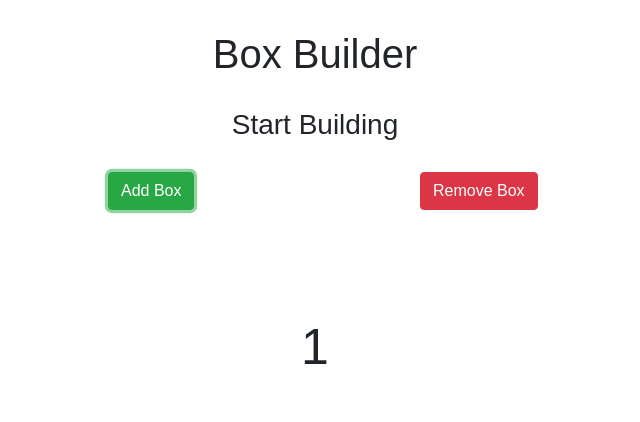
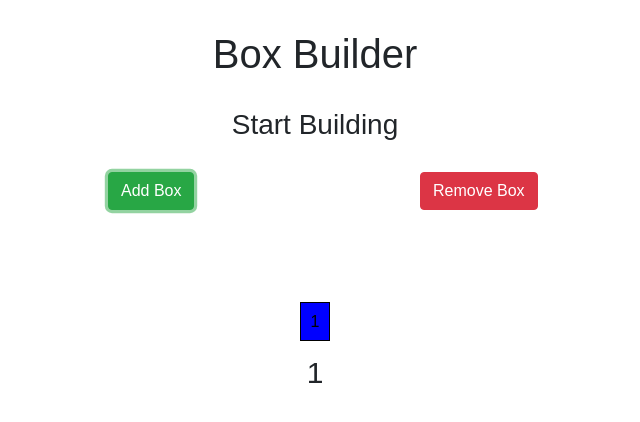
Before and after one commit to hpeddula/Box-Builder, a React (Create React App) app in the folder my-app/: page / in a window 1280 px wide. Both pictures are taken after a click on the button "Add Box". Shown: the top 422 px of the page, without its empty margins (325-965 px from the left). Built offline with nearby package versions, Linux system fonts and the light colour scheme.

Commit message:
Adding Styling for even and odd element child

```diff
--- a/my-app/src/Box-Builder.css
+++ b/my-app/src/Box-Builder.css
@@ -10,7 +10,21 @@
 {
     margin-top: 100px;
 }
-.counter
-{
-    font-size: 50px;
+.box{
+    border-style: solid;
+    border-width: 1px;
+    border-color: black;
+    padding: 10px;
+    margin:1px;
 }
+span:nth-child(odd) {
+    background: blue;
+    color: black;
+}
+span:nth-child(even) {
+    background: black;
+    color:white;
+}
+span:nth-of-type(5n){
+    border-top: orange;
+}
--- a/my-app/src/Box-Builder.jsx
+++ b/my-app/src/Box-Builder.jsx
@@ -1,33 +1,69 @@
 import React from 'react';
 import './Box-Builder.css';
 export default class BoxBuilder extends React.Component {
-    constructor(props)
-    {
+
+    constructor(props) {
         super(props);
-        this.state={
-            boxes:['Harsha'],
+        this.state = {
+            boxes: [],
+            counter:0
         }
+        this.AddBoxes = this.AddBoxes.bind(this);
+        this.RemoveBoxes = this.RemoveBoxes.bind(this);
+    }
+    // Method to Add Boxes on to the Stack
+    AddBoxes(i) {
+        i +=1;
+        this.setState({
+            boxes: [...this.state.boxes,i],
+            counter:i
+        })
+    }
+    // Method to remove Boxes
+    RemoveBoxes(i) {
+        i -=1;
+        const boxes = this.state.boxes.slice();
+        boxes.pop();
+        this.setState({
+            boxes: boxes,
+            counter:i
+        });
     }
     render() {
         const count = this.state.boxes.length;
+        const counter = this.state.counter;
+        const boxList = this.state.boxes.map((box)=>
+        {
             return(
+            <span className="box" key={box.toString()}>{box}</span>
+            );
+        }
+    );
+    const countStyle={
+        fontSize:count > 15 ? count+'px':'30px'
+    }
+        return (
             <div>
                 <h1 className="text-center">Box Builder</h1>
                 <h3 className="text-center">Start Building</h3>
                 <div className="row btn-wrapper">
                     <div className="col-sm-3"></div>
                     <div className="col-sm-3">
-                    <button className="btn btn-success">Add Box</button>
+                        <button className="btn btn-success" onClick={() => { this.AddBoxes(counter) }}>Add Box</button>
                     </div>
                     <div className="col-sm-3">
-                    <button className="btn btn-danger">Remove Box</button>
+                        <button className="btn btn-danger" onClick={()=>{this.RemoveBoxes(counter)}}>Remove Box</button>
                     </div>
                     <div className="col-sm-3"></div>
                 </div>
                 <div className="msg-wrapper">
-                {count >0 && <p className="counter">{count}</p>}
-                {count == 0 && `No boxes`
+                    {count > 0 &&
+                        <div>
+                            <p>{boxList}</p>
+                            <p style={countStyle}>{count}</p>
+                        </div>
                     }
+                    {count === 0 && `No boxes`}
                 </div>
             </div>
         );
```
Lines whose indentation alone changed are shown as unchanged.
